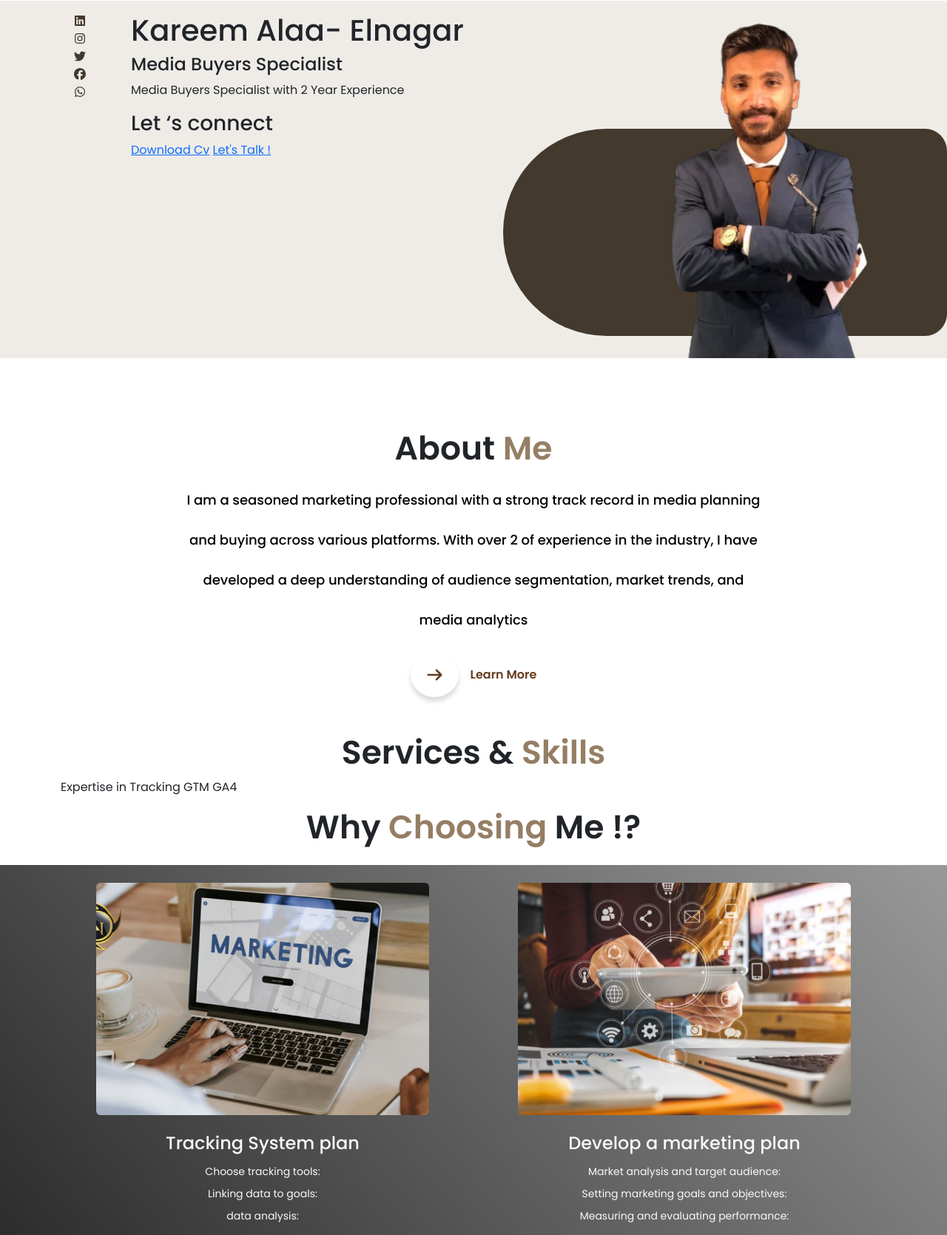
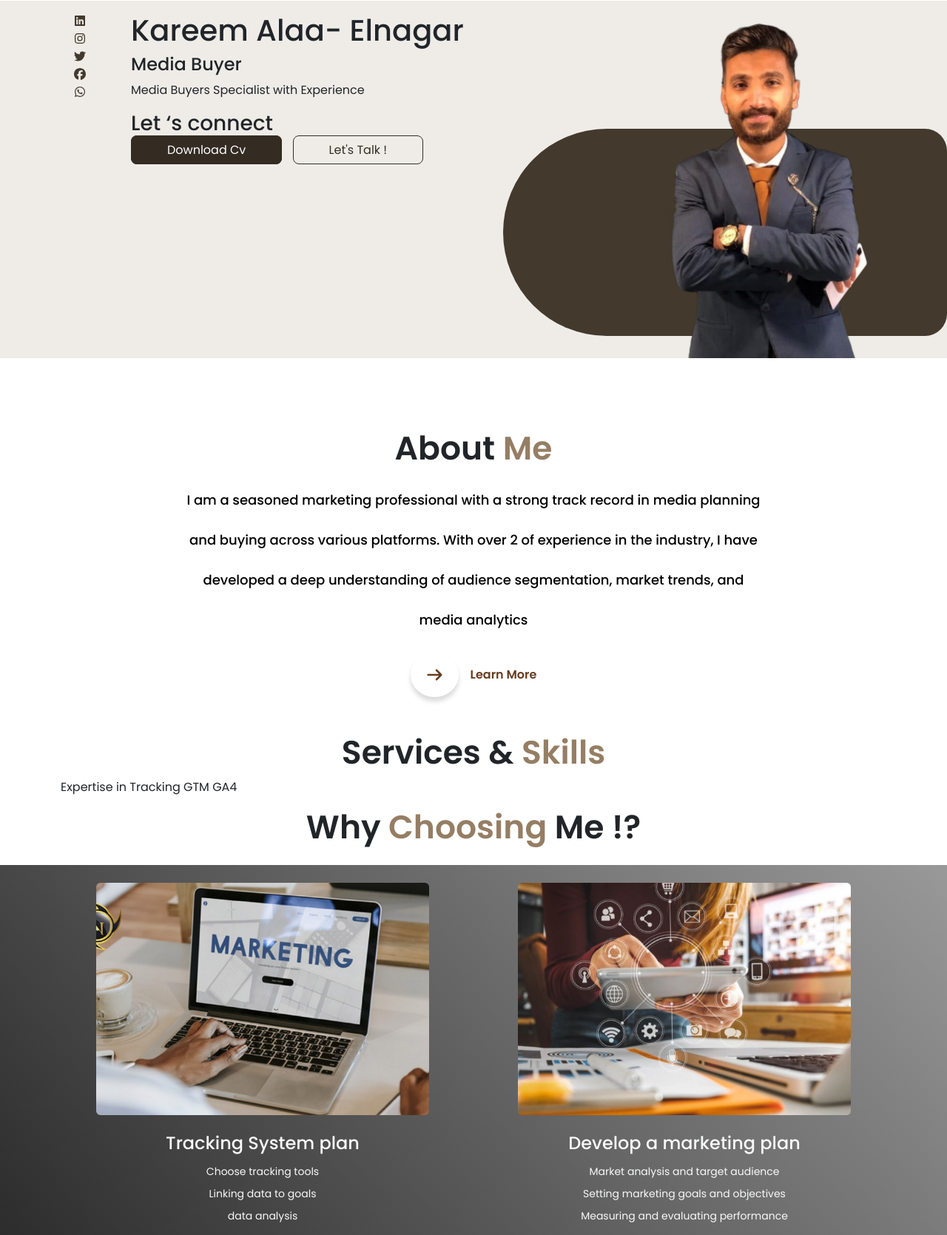
Before and after one commit to Ola-Reda/Kareem-Portfolio, a plain HTML site: page index.html in a window 1280 px wide. Shown: the part 536-2205 px from the top of the page at 74% size. Drawn offline with nearby package versions, Linux system fonts and the light colour scheme.

Commit message:
Add changes

```diff
--- a/css/style.css
+++ b/css/style.css
@@ -1,5 +1,5 @@
 :root {
-    --main-color: ;
+    --main-color: #342C23;
 }
 
 html {
@@ -175,6 +175,34 @@ main .icons a {
     color: #43392D;
     padding: 14px 0px 0px 16px;
     transition: .4s ease-in-out;
+}
+
+main .box .links a {
+    text-decoration: none;
+    border: 1px solid #342C23;
+    border-radius: 8px;
+    padding: 7px 48px;
+    transition: .4s ease-in;
+}
+
+main .box .links a:first-child {
+    background: #342C23;
+    color: white;
+    margin-right: 10px
+}
+
+main .box .links a:first-child:hover {
+    background: transparent;
+    color: #342C23;
+}
+
+main .box .links a:last-child {
+    color: #342C23;
+}
+
+main .box .links a:last-child:hover {
+    background: #342C23;
+    color: white;
 }
 
 main .image::before{
--- a/index.html
+++ b/index.html
@@ -18,7 +18,7 @@
         <section class="upper-section text-center">
             <div class="container">
                 <h1>Personal Portfolio</h1>
-                <h3>Media Buyers Specialist</h3>
+                <h3>Media Buyer</h3>
                 <ul class="mt-5 mb-3 list-unstyled d-flex align-items-center justify-content-center">
                     <li>
                         <img src="assets/images/google.png" alt="image">
@@ -60,7 +60,7 @@
                             <a class="nav-link" href="#contact">Contact</a>
                         </li>
                         <li class="nav-item">
-                            <a class="nav-link" href="assets/cv/Kareem Alaa CV-1.pdf" target="_blank" download="Kareem Alaa CV">Hire Me</a>
+                            <a class="nav-link" href="tel:01025650545" target="_blank" download="Kareem Alaa CV">Hire Me</a>
                         </li>
                     </ul>
                 </div>
@@ -85,12 +85,12 @@
                     <div class="col-md-7">
                         <div class="box">
                             <h1>Kareem Alaa- Elnagar</h1>
-                            <h4>Media Buyers Specialist</h4>
-                            <p>Media Buyers Specialist with 2 Year Experience</p>
+                            <h4>Media Buyer</h4>
+                            <p>Media Buyers Specialist with Experience</p>
                             <h3><span>Let ‘s </span>connect</h3>
                             <div class="links">
-                                <a href="assets/cv/Kareem Alaa CV-1.pdf">Download Cv</a>
-                                <a href="tel:01025650545">Let's Talk !</a>
+                                <a href="assets/cv/Kareem Alaa CV-1.pdf" target="_blank" download="Kareem Alaa CV">Download Cv</a>
+                                <a href="tel:01025650545" target="_blank">Let's Talk !</a>
                             </div>
                         </div>
                     </div>
@@ -150,9 +150,9 @@
                                     <div class="info mt-4 text-light">
                                         <h4 class="mb-3">Tracking System plan</h4>
                                         <ul class="list-unstyled lh-1">
-                                            <li><p>Choose tracking tools:</p></li>
-                                            <li><p>Linking data to goals:</p></li>
-                                            <li><p>data analysis:</p></li>
+                                            <li><p>Choose tracking tools</p></li>
+                                            <li><p>Linking data to goals</p></li>
+                                            <li><p>data analysis</p></li>
                                         </ul>
                                     </div>
                                 </div>
@@ -163,9 +163,9 @@
                                     <div class="info mt-4 text-light">
                                         <h4 class="mb-3">Develop a marketing plan</h4>
                                         <ul class="list-unstyled lh-1">
-                                            <li><p>Market analysis and target audience:</p></li>
-                                            <li><p>Setting marketing goals and objectives:</p></li>
-                                            <li><p>Measuring and evaluating performance:</p></li>
+                                            <li><p>Market analysis and target audience</p></li>
+                                            <li><p>Setting marketing goals and objectives</p></li>
+                                            <li><p>Measuring and evaluating performance</p></li>
                                         </ul>
                                     </div>
                                 </div>
@@ -176,9 +176,9 @@
                                     <div class="info mt-4 text-light">
                                         <h4 class="mb-3">Marketing campaign objectives</h4>
                                         <ul class="list-unstyled lh-1">
-                                            <li><p>Increase Sales:</p></li>
-                                            <li><p>Increase brand awareness:</p></li>
-                                            <li><p>Improve your conversion rate:</p></li>
+                                            <li><p>Increase Sales</p></li>
+                                            <li><p>Increase brand awareness</p></li>
+                                            <li><p>Improve your conversion rate</p></li>
                                         </ul>
                                     </div>
                                 </div>
@@ -189,9 +189,9 @@
                                     <div class="info mt-4 text-light">
                                         <h4 class="mb-3">Determine the target audience</h4>
                                         <ul class="list-unstyled lh-1">
-                                            <li><p>Using existing customer data:</p></li>
-                                            <li><p>Use ad targeting tools:</p></li>
-                                            <li><p>Use social media strategically:</p></li>
+                                            <li><p>Using existing customer data</p></li>
+                                            <li><p>Use ad targeting tools</p></li>
+                                            <li><p>Use social media strategically</p></li>
                                         </ul>
                                     </div>
                                 </div>
```
